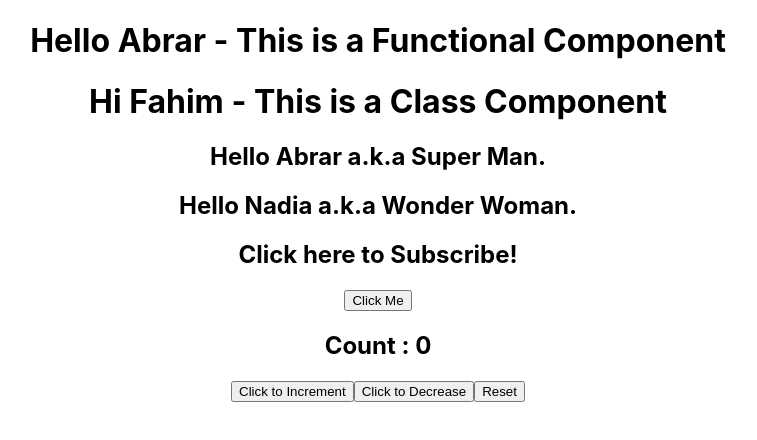
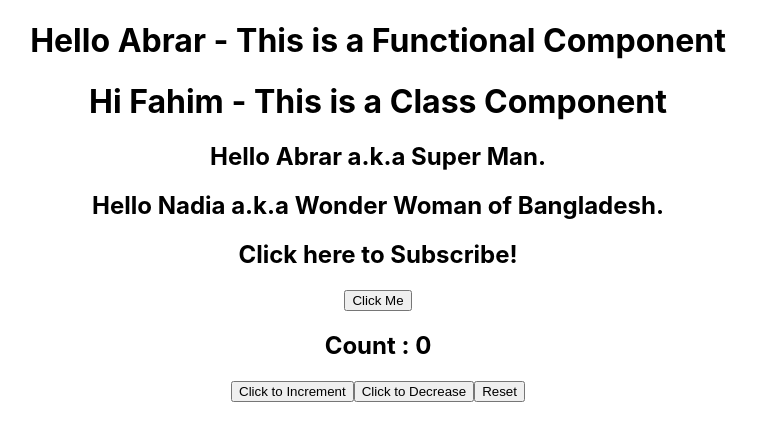
Before and after one commit to Abfahim21/React-Revision-2077, a React (Create React App) app: page / in a window 1280 px wide. Shown: the top 440 px of the page, without its empty margins (262-1019 px from the left). Built offline with nearby package versions, Linux system fonts and the light colour scheme.

Commit message:
updating

```diff
--- a/src/App.js
+++ b/src/App.js
@@ -9,12 +9,12 @@ import State from './components/State';
 function App() {
   return (
     <div className="App">
-      <Hello/>
-      <Hi/>
-      <PropsFunctional name = "Abrar" heroName  = "Super Man"/>
-      <PropsClass name = "Nadia" heroName = "Wonder Woman"/>
-      <State/>
-      <Counter/>
+      <Hello />
+      <Hi />
+      <PropsFunctional name="Abrar" heroName="Super Man" />
+      <PropsClass name="Nadia" heroName="Wonder Woman of Bangladesh" />
+      <State />
+      <Counter />
     </div>
   );
 }
```
